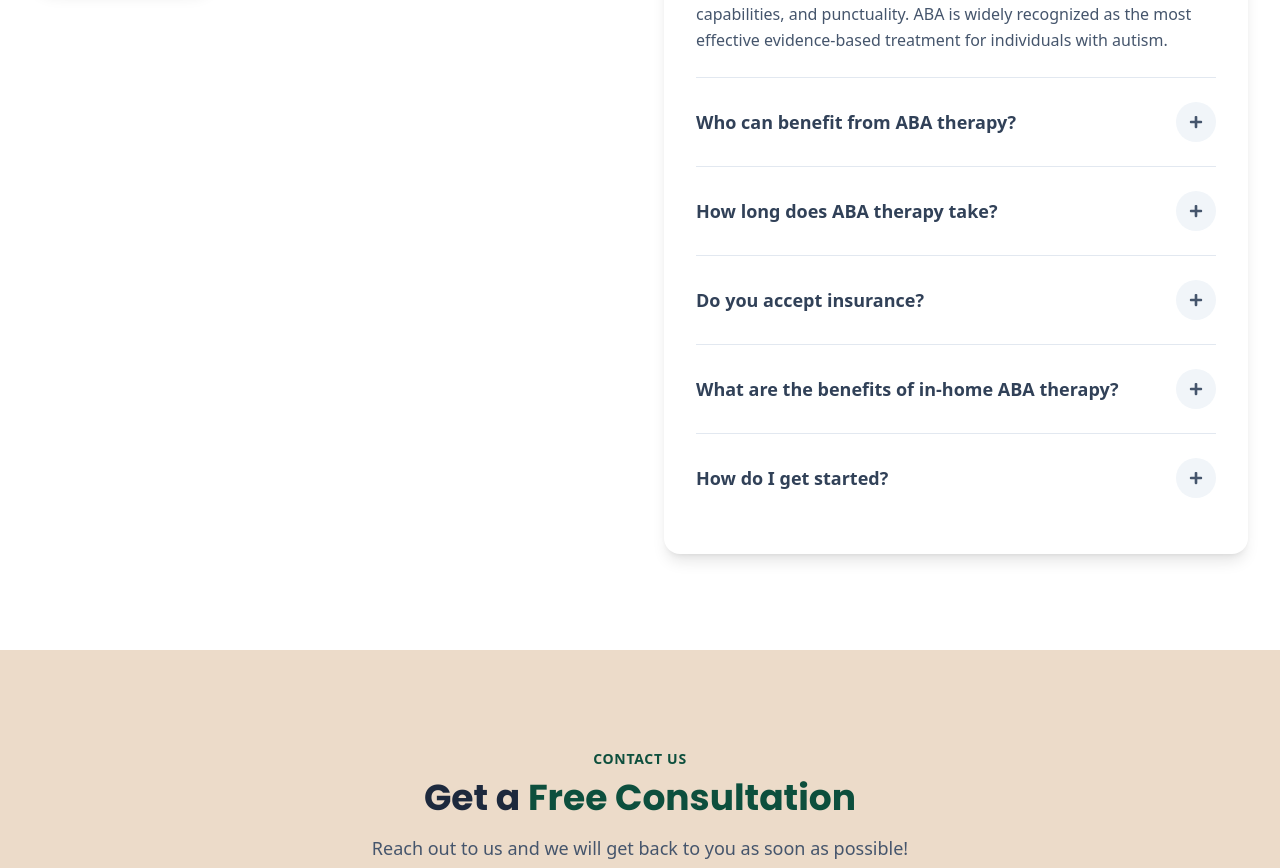
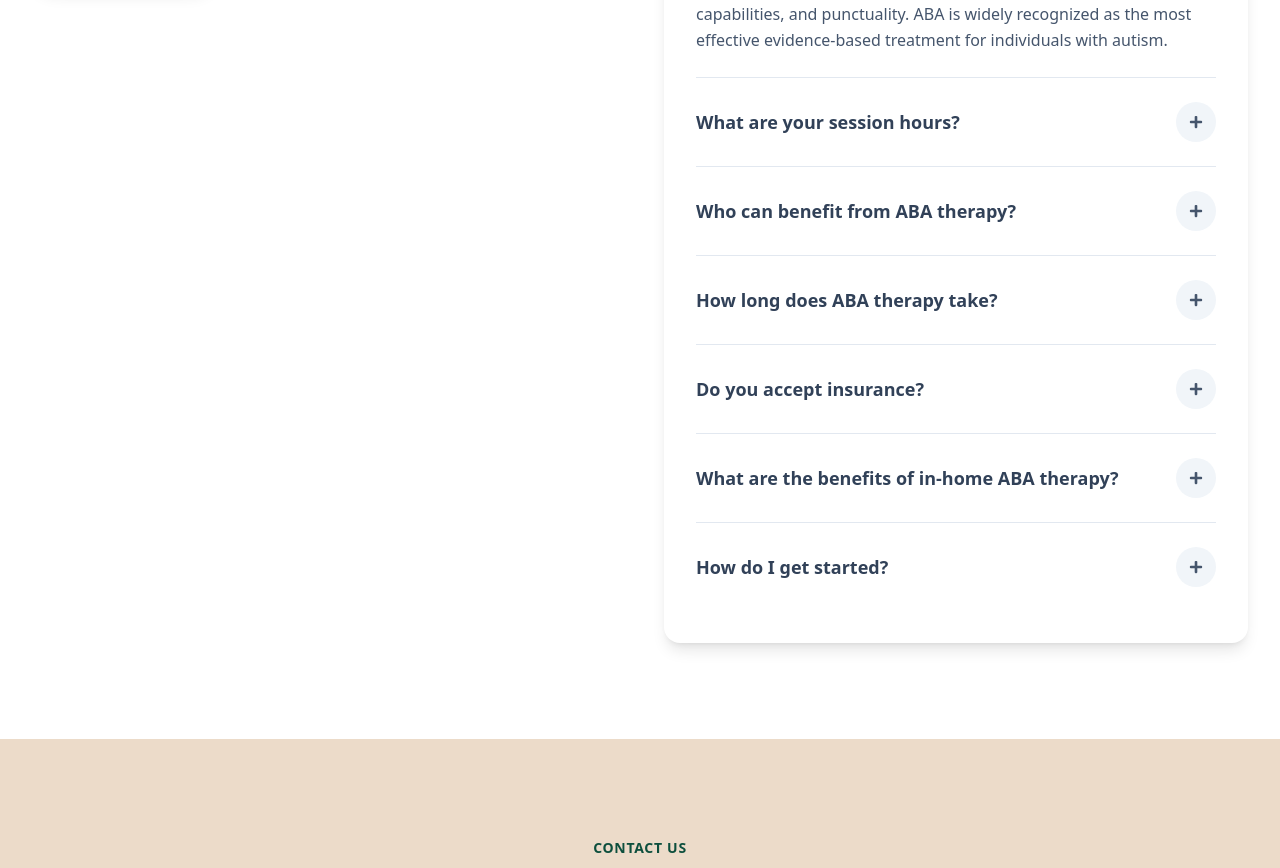
Before and after one commit to patron29/modern-steps-aba, a React (Vite) app: page / in a window 1280 px wide. Shown: the part 7502-8370 px from the top of the page. Built offline with nearby package versions, Linux system fonts and the light colour scheme.

Commit message:
Add session hours FAQ (latest start 5pm)

```diff
--- a/src/components/FAQ.jsx
+++ b/src/components/FAQ.jsx
@@ -7,6 +7,11 @@ const faqs = [
     question: 'What is ABA therapy?',
     answer:
       'Applied Behavior Analysis (ABA) is a scientifically proven therapy that focuses on improving specific behaviors, such as social skills, communication, reading, and academics, as well as adaptive learning skills like fine motor dexterity, hygiene, grooming, domestic capabilities, and punctuality. ABA is widely recognized as the most effective evidence-based treatment for individuals with autism.',
+  },
+  {
+    question: 'What are your session hours?',
+    answer:
+      'Our office is open Monday to Friday, 8am-6pm. In-home therapy sessions run throughout the day, and the latest session start time is typically 5pm.',
   },
   {
     question: 'Who can benefit from ABA therapy?',
```
